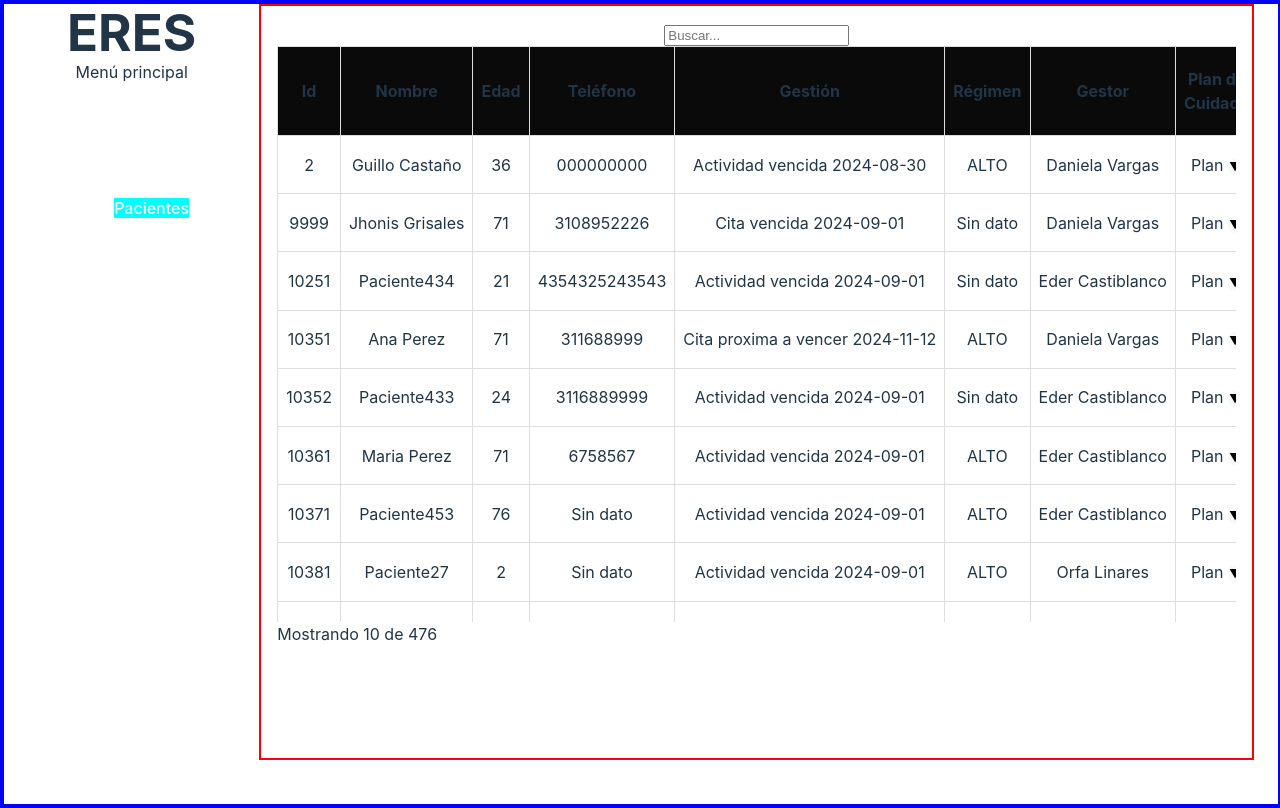
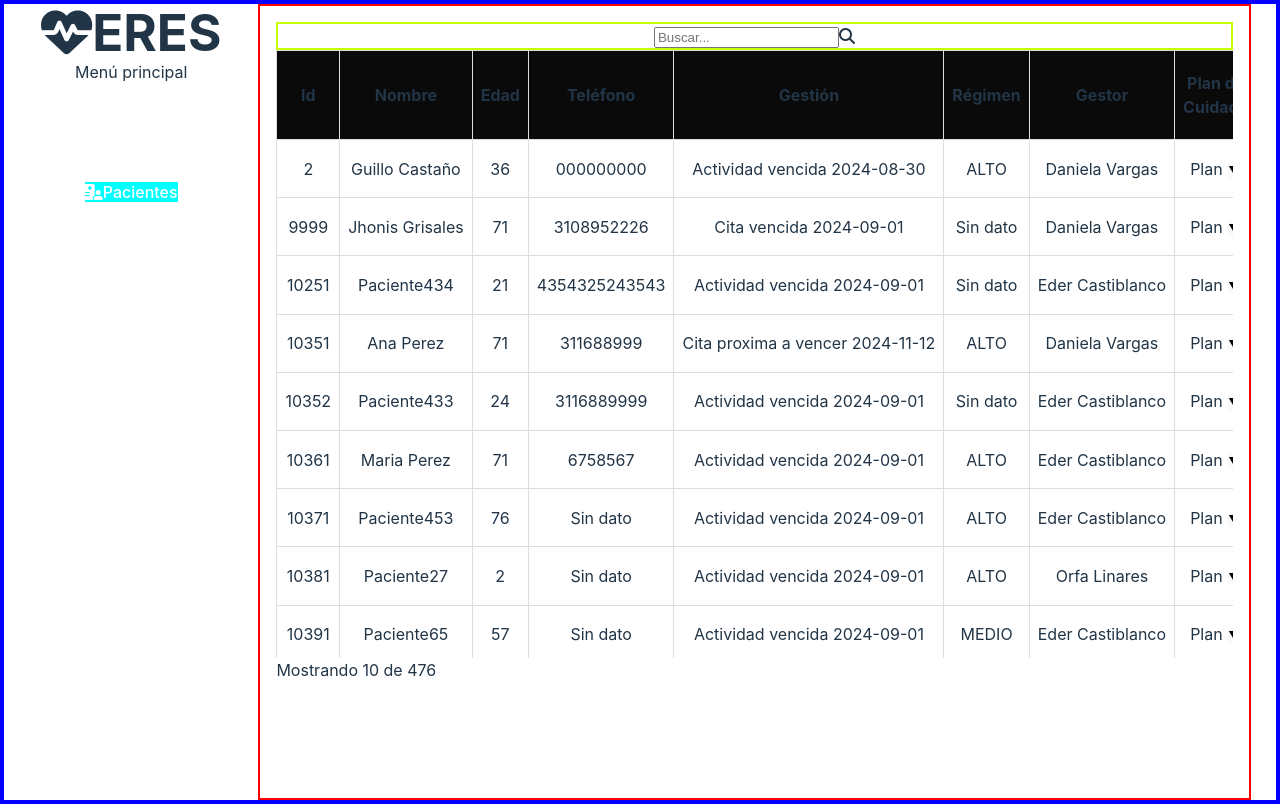
Before and after one commit to SR-Sanchez/frontEndTest01, a Vue app: page /pacientes in a window 1280 px wide. Built offline with nearby package versions, Linux system fonts and the light colour scheme.

Commit message:
Got the icons, now working on the general layout

```diff
--- a/index.html
+++ b/index.html
@@ -3,6 +3,7 @@
   <head>
     <meta charset="UTF-8" />
     <link rel="icon" type="image/svg+xml" href="/vite.svg" />
+    <link rel="stylesheet" href="https://cdnjs.cloudflare.com/ajax/libs/font-awesome/6.4.0/css/all.min.css">
     <meta name="viewport" content="width=device-width, initial-scale=1.0" />
     <title>Vite + Vue + TS</title>
   </head>
--- a/src/App.vue
+++ b/src/App.vue
@@ -28,7 +28,7 @@ import { RouterView } from 'vue-router';
   padding: 1rem;
   overflow-y: scroll;
   overflow-x: scroll;
-  height: 90%;
+  height: 100%;
   border: 2px solid red;
 }
 </style>
--- a/src/components/DataTable.vue
+++ b/src/components/DataTable.vue
@@ -80,22 +80,21 @@ const filteredPatients = computed(() => {
 </template>
 
 <style scoped>
+	/* NEED TO DOUBLE CHECK THE FOLLOWING RULES */
+	.results {
+		max-height: 80%; /* Set this to the height you want for the scrollable area */
+		overflow-y: auto;  /* Enable vertical scrolling */
+		display: block;
+	}
+
 	table {
-  width: 100%;
-  border-collapse: collapse; /**STUDY THIS MORE */
-
+  /* width: 100%; */
+  border-collapse: collapse;
 	}
 
 	th, td {
 		border: 1px solid #ddd;
 		padding: 8px;
-	}
-
-	/* NEED TO DOUBLE CHECK THE FOLLOWING RULES */
-	.results {
-		max-height: 80%; /* Set this to the height you want for the scrollable area */
-		overflow-y: auto;  /* Enable vertical scrolling */
-		display: block;
 	}
 
 	thead th {
--- a/src/components/InputSearch.vue
+++ b/src/components/InputSearch.vue
@@ -20,9 +20,12 @@ const handleChange = () => {
 <template>
   <div class="input-search">
     <input v-model="localSearchQuery" @input="handleChange" placeholder="Buscar..." />
+    <i class="fa-solid fa-magnifying-glass"></i>
   </div>
 </template>
 
 <style scoped>
-
+  .input-search{
+    border: 2px solid rgb(200, 255, 0);
+  }
 </style>
--- a/src/components/Navbar.vue
+++ b/src/components/Navbar.vue
@@ -4,23 +4,36 @@
 
 <template>
 	<div class="sidebar">
-    <h1>ERES</h1>
+    <h1><i class="fa-solid fa-heart-pulse"></i>ERES</h1>
     <p>Menú principal</p>
     <ul>
-      <li><router-link to="/dashboard" exact-active-class="active" class="nav-item">Dashboard</router-link></li>
-      <li><router-link to="/citas" exact-active-class="active" class="nav-item">Citas</router-link></li>
-      <li><router-link to="/doctor" exact-active-class="active" class="nav-item">Doctor</router-link></li>
-      <li><router-link to="/departamento" exact-active-class="active" class="nav-item">Departamento</router-link></li>
-      <li><router-link to="/pacientes" exact-active-class="active" class="nav-item">Pacientes</router-link></li>
-      <li><router-link to="/configuracion" exact-active-class="active" class="nav-item">Configuración</router-link></li>
+      <li><router-link to="/dashboard" exact-active-class="active" class="nav-item">
+        <i class="fa-solid fa-server"></i>Dashboard
+      </router-link></li>
+      <li><router-link to="/citas" exact-active-class="active" class="nav-item">
+        <i class="fa-solid fa-calendar-days"></i>Citas
+      </router-link></li>
+      <li><router-link to="/doctor" exact-active-class="active" class="nav-item">
+        <i class="fa-solid fa-stethoscope"></i>Doctor
+      </router-link></li>
+      <li><router-link to="/departamento" exact-active-class="active" class="nav-item">
+        <i class="fa-solid fa-house"></i>Departamento
+      </router-link></li>
+      <li><router-link to="/pacientes" exact-active-class="active" class="nav-item">
+        <i class="fa-solid fa-hospital-user"></i>Pacientes
+      </router-link></li>
+      <li><router-link to="/configuracion" exact-active-class="active" class="nav-item">
+        <i class="fa-solid fa-gear"></i>Configuración
+      </router-link></li>
     </ul>
   </div>
 </template>
 
 <style scoped>
 
-h1, p {
+h1, p, ul {
   margin: 0;
+  padding: 0;
 }
 
 li {
--- a/src/components/Patient.vue
+++ b/src/components/Patient.vue
@@ -76,7 +76,7 @@ function test(id: string) {
 
 	<td>{{ patient.ips_name }}</td>
 	<td>
-		<button v-on:click="toggle3">X</button>
+		<button v-on:click="toggle3"><i class="fa-regular fa-trash-can"></i></button>
 	</td>
 	<div v-if="showConfirm" class="transparent-background">
 		<div class="confirm">
--- a/src/components/Patients.vue
+++ b/src/components/Patients.vue
@@ -7,7 +7,10 @@ import InputSearch from './InputSearch.vue'
 </script>
 
 <template>
-	<InputSearch/>
+	<div class="patient-heading">
+		<InputSearch/>
+	</div>
+
 	<DataTable/>
 </template>
 
--- a/src/style.css
+++ b/src/style.css
@@ -1,3 +1,10 @@
+/* Apply border-box model to all elements */
+*,
+*::before,
+*::after {
+  box-sizing: border-box;
+}
+
 :root {
   font-family: Inter, system-ui, Avenir, Helvetica, Arial, sans-serif;
   line-height: 1.5;
```
